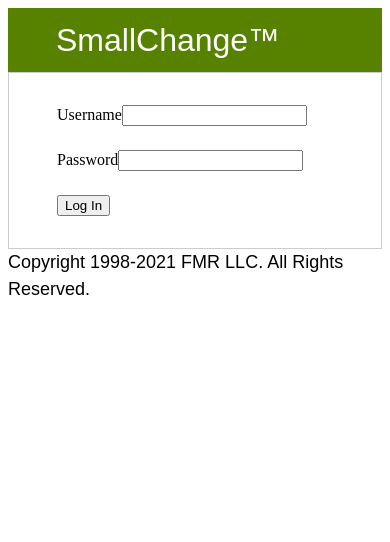
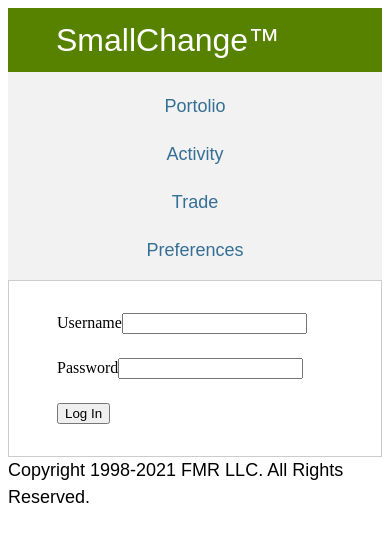
Before and after one commit to Tharun2001/SmallChange, an Angular app: page / in a window 390 px wide. Shown: the top 542 px of the page. Built offline with nearby package versions, Linux system fonts and the light colour scheme.

Commit message:
Added navbar

```diff
--- a/src/app/app.component.html
+++ b/src/app/app.component.html
@@ -1,3 +1,4 @@
 <app-header-logo></app-header-logo>
+<app-navbar></app-navbar>
 <app-login-form></app-login-form>
 <app-footer-bar></app-footer-bar>
--- a/src/app/app.module.ts
+++ b/src/app/app.module.ts
@@ -5,14 +5,16 @@
 import { FooterBarComponent } from './footer-bar/footer-bar.component';
 import { LoginFormComponent } from './login-form/login-form.component';
 import { FormsModule } from '@angular/forms';
-
+import { NavbarComponent } from './navbar/navbar.component';
 
 @NgModule({
   declarations: [
     AppComponent,
     HeaderLogoComponent,
     FooterBarComponent,
-    LoginFormComponent
+    LoginFormComponent,
+    NavbarComponent,
+    HeaderLogoComponent
   ],
   imports: [
     BrowserModule,
--- /dev/null
+++ b/src/app/navbar/navbar.component.css
@@ -0,0 +1,72 @@
+nav {
+    margin: 0 auto;
+    padding: 0.5rem 1rem;
+    display: block;
+    background-color: #f2f2f2;
+}
+
+
+nav a{
+    box-sizing: content-box;
+    padding: 0.5rem 1rem;
+    font-family: 'Fidelity Sans', Arial, sans-serif;
+    font-size: 18px;
+    color:  #356F95;
+    text-decoration: none;
+}
+
+nav a:visited {
+    color: #5C0198;
+}
+
+nav a:hover{
+    cursor: pointer;
+    color: #000;
+}
+
+nav a:focus{
+    outline: dotted #ccc 1px;
+}
+
+nav ul {
+    margin: 0 -1rem;
+    list-style: none;
+    padding: 0;
+}
+
+nav li {
+    display: inline-block;
+}
+
+.nav-bar .icon {
+    display: none;
+    border-style: none;
+    font-family: 'Fidelity Sans';
+    font-size: 18px;
+    color: #356F95;
+    margin: 0 auto;
+    line-height: 2em;
+}
+
+@media screen and (max-width: 720px) {
+    nav li {
+      display: none;
+    }
+
+    nav .icon {
+      display: flex;
+    }
+
+    .nav-bar.menu li {
+      width: 100%;
+      height: 2em;
+      position: relative;
+      display: flex;
+      justify-content: center;
+      padding: 0.5em 0;
+    }
+
+    .nav-bar.menu li:hover {
+      background-color:  #ddd;
+    }
+  }
--- /dev/null
+++ b/src/app/navbar/navbar.component.html
@@ -0,0 +1,9 @@
+<nav class="nav-bar" id="nav-bar">
+    <button class="icon" (click)="ngOnInit()">Menu</button>
+    <ul>
+        <li><a href="#Portolio">Portolio</a></li>
+        <li><a href="#Activity">Activity</a></li>
+        <li><a href="#Trade">Trade</a></li>
+        <li><a href="#Preferences">Preferences</a></li>
+    </ul>
+</nav>
--- /dev/null
+++ b/src/app/navbar/navbar.component.ts
@@ -0,0 +1,21 @@
+import { Component, OnInit } from '@angular/core';
+
+@Component({
+  selector: 'app-navbar',
+  templateUrl: './navbar.component.html',
+  styleUrls: ['./navbar.component.css']
+})
+export class NavbarComponent implements OnInit {
+
+  constructor() { }
+
+  ngOnInit(): void {
+    let navItem = document.getElementById("nav-bar");
+    if (navItem?.className === "nav-bar") {
+      navItem.className += " menu";
+    } else {
+      navItem!.className = "nav-bar";
+    }
+  }
+
+}
```
Also changed, not shown: 1 other file (tests, documents, lock files or other folders).
